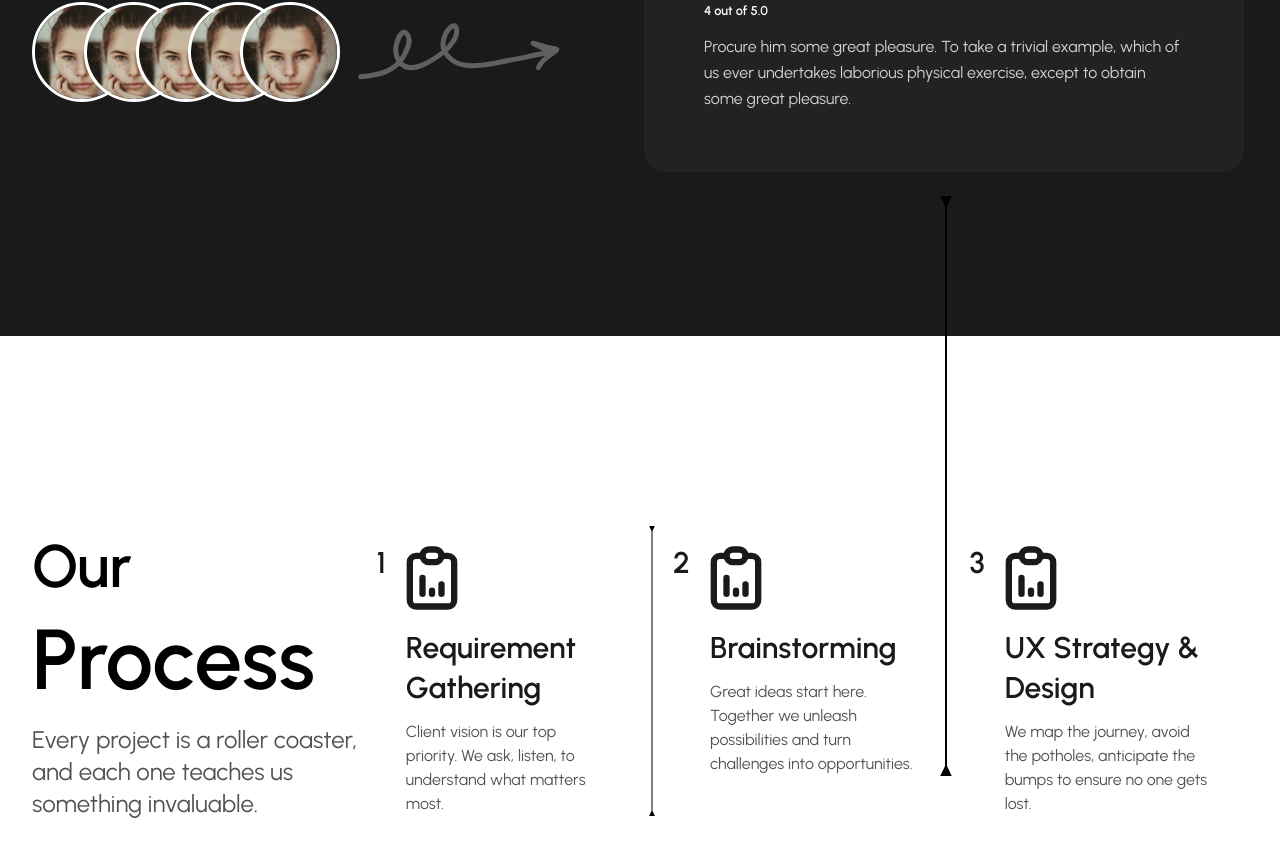
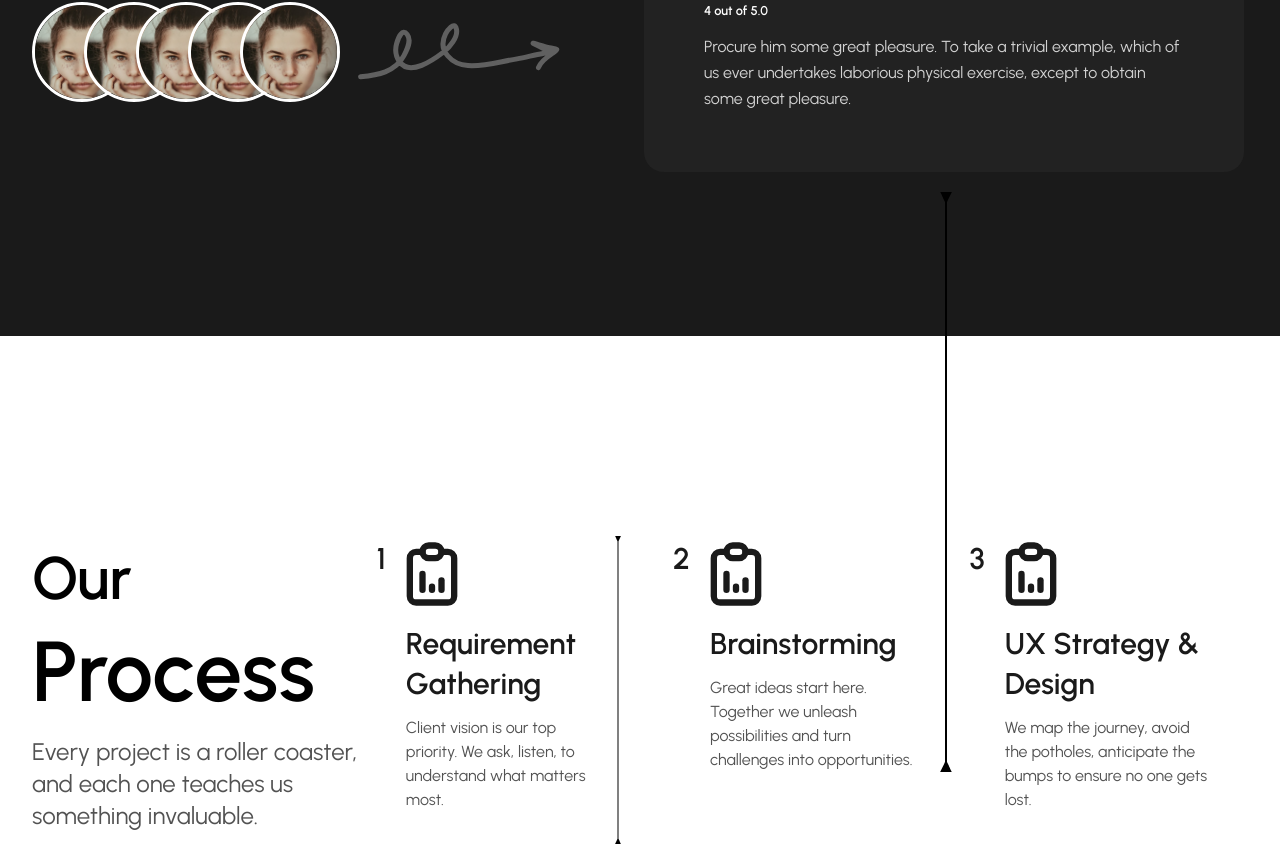
Before and after one commit to rtksng/uiuxden, a React (Vite) app: page / in a window 1280 px wide. Shown: the part 3122-3966 px from the top of the page. Before the commit the page ends 3942 px from the top, so only its background shows below. Built offline with nearby package versions, Linux system fonts and the light colour scheme.

Commit message:
working on process page

```diff
--- a/src/components/Homepage/Process.tsx
+++ b/src/components/Homepage/Process.tsx
@@ -16,7 +16,7 @@ const Process = () => {
             </p>
           </div>
           <div className="grid grid-cols-12">
-            <div className="col-span-4">
+            <div className="col-span-4 h-full">
               <div className="flex ps-[18px] pe-[34px] relative">
                 <div className="text-[30px] font-semibold text-primary-dark2 pe-5">
                   1
@@ -31,12 +31,12 @@ const Process = () => {
                     understand what matters most.
                   </p>
                 </div>
-                <div className="absolute right-0 bottom-0 h-[290px]">
+                <div >
                   <img src={rightBar} className="max-h-full" alt="bar" />
                 </div>
               </div>
             </div>
-            <div className="col-span-4">
+            <div className="col-span-4 h-full">
               <div className="flex ps-[18px] pe-[34px] relative">
               <div className="absolute right-0 bottom-0 ">
                   <img src={rightBar} className="max-h-full" alt="bar" />
@@ -55,7 +55,7 @@ const Process = () => {
                 </div>
               </div>
             </div>
-            <div className="col-span-4">
+            <div className="col-span-4 h-full">
               <div className="flex  ps-[18px] pe-[34px] relative">
 
                 <div className="text-[30px] font-semibold text-primary-dark2 pe-5">
```
